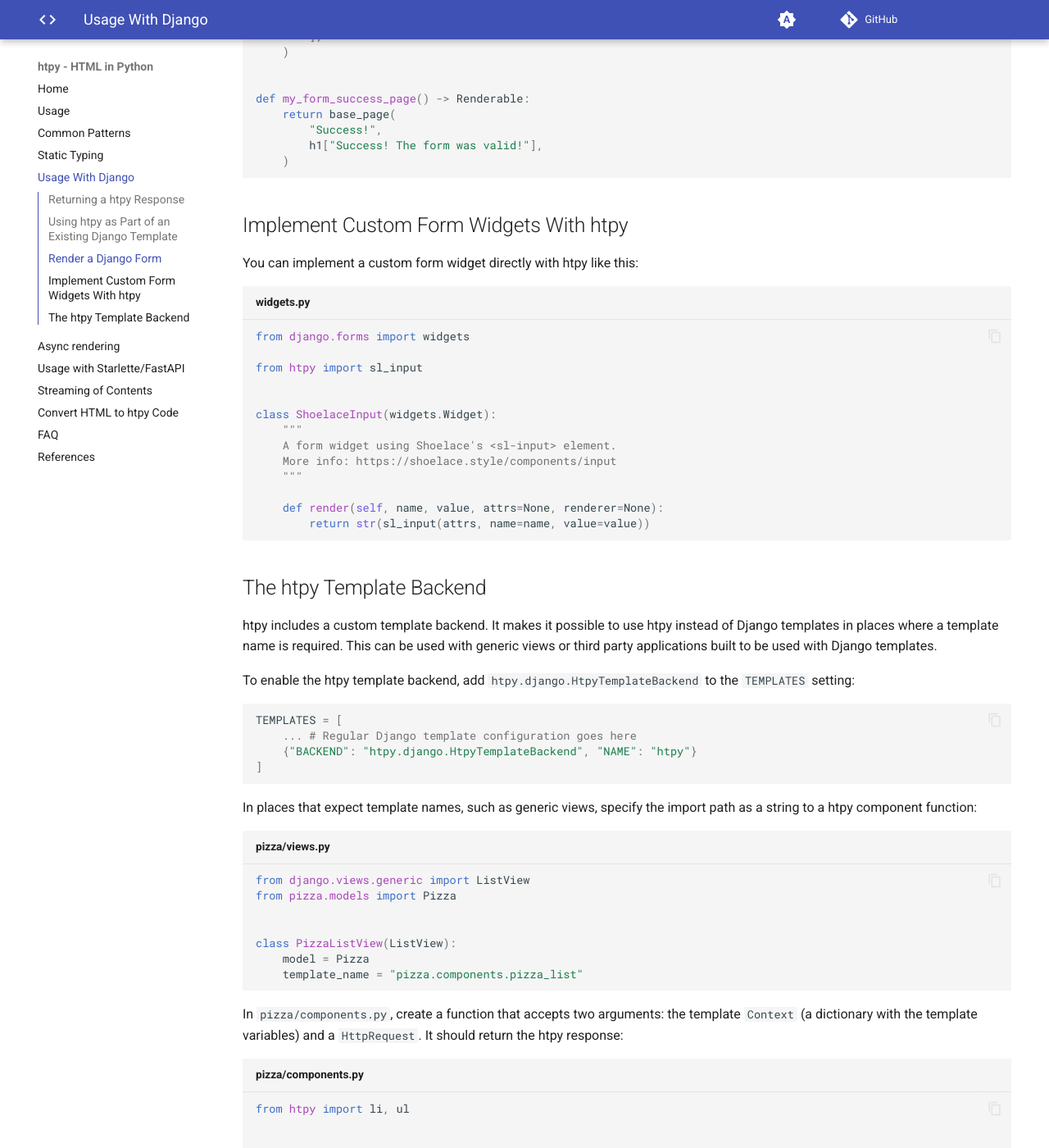
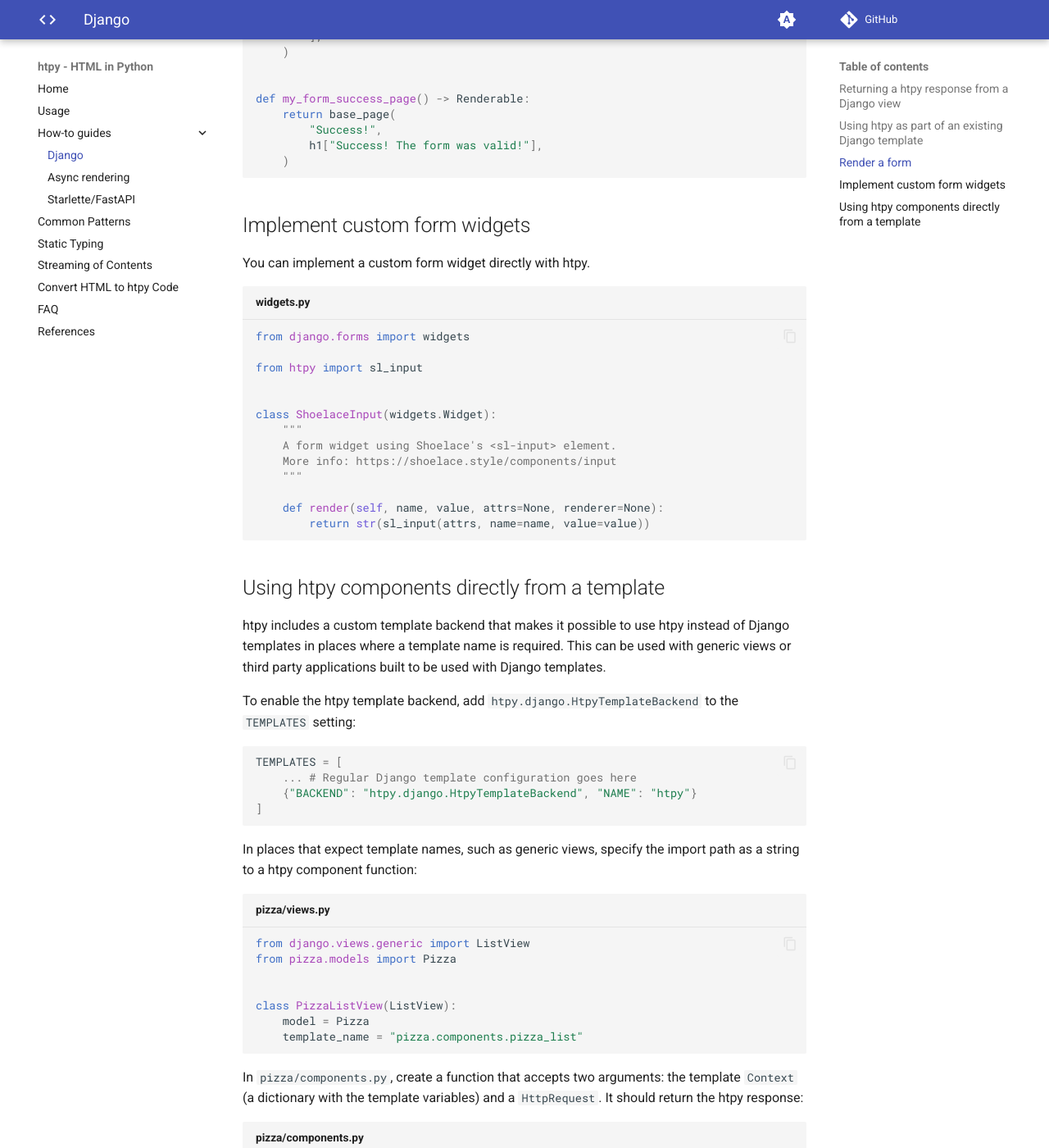
Before and after one commit to pelme/htpy, an MkDocs documentation site: the page built from docs/how-to/django.md, in a window 1280 px wide and 1400 px high, scrolled down 2207 px. Shown: the whole window at 82% size. Built offline with MkDocs 1.6.1 and Material for MkDocs 9.7.7, drawn with Linux system fonts in a browser that asks for light colours; comment, search, counter and statistics services are not loaded; some of the changed text lies outside the part shown.

Commit message:
docs: Create a how-to guide section. (#167)
Move async, django and starlette docs there.

They are mostly how-to guides and is a starting point for improving the documentation structure.

````diff
--- a/docs/django.md
+++ b/docs/how-to/django.md
@@ -1,10 +1,8 @@
-# Usage With Django
+# Django
 
-htpy is not tied to any specific web framework. Nonetheless, htpy works great
-when combined with Django. This page contains information and useful techniques
-on how to combine htpy and Django.
+htpy works great with Django. This page contains information how you integrate htpy with Django.
 
-## Returning a htpy Response
+## Returning a htpy response from a Django view
 
 htpy elements can be passed directly to `HttpResponse`:
 
@@ -16,7 +14,7 @@
     return HttpResponse(html[body[div["Hi Django!"]]])
 ```
 
-## Using htpy as Part of an Existing Django Template
+## Using htpy as part of an existing Django template
 
 htpy elements are marked as "safe" and can be injected directly into Django
 templates. This can be useful if you want to start using htpy gradually in an
@@ -108,9 +106,9 @@
     )
 ```
 
-## Implement Custom Form Widgets With htpy
+## Implement custom form widgets
 
-You can implement a custom form widget directly with htpy like this:
+You can implement a custom form widget directly with htpy.
 
 ```py title="widgets.py"
 from django.forms import widgets
@@ -128,10 +126,10 @@
         return str(sl_input(attrs, name=name, value=value))
 ```
 
-## The htpy Template Backend
+## Using htpy components directly from a template
 
-htpy includes a custom template backend. It makes it possible to use htpy
-instead of Django templates in places where a template name is required.  This
+htpy includes a custom template backend that makes it possible to use htpy
+instead of Django templates in places where a template name is required. This
 can be used with generic views or third party applications built to be used with
 Django templates.
 
--- a/mkdocs.yml
+++ b/mkdocs.yml
@@ -4,7 +4,6 @@
   name: material
   features:
     - content.code.copy
-    - toc.integrate
   palette:
     - media: "(prefers-color-scheme)"
       toggle:
@@ -25,11 +24,12 @@
 nav:
   - README.md
   - usage.md
+  - How-to guides:
+      - how-to/django.md
+      - how-to/async.md
+      - how-to/starlette.md
   - common-patterns.md
   - static-typing.md
-  - django.md
-  - async.md
-  - starlette.md
   - streaming.md
   - html2htpy.md
   - faq.md
@@ -55,4 +55,7 @@
 plugins:
   - redirects:
       redirect_maps:
-        'changelog.md': 'https://github.com/pelme/htpy/releases'
+        "changelog.md": "https://github.com/pelme/htpy/releases"
+        async.md: how-to/async.md
+        django.md: how-to/django.md
+        starlette.md: how-to/starlette.md
````
Also changed, not shown: other parts of docs/how-to/django.md (+1 -1 lines), docs/how-to/async.md (renamed from docs/async.md, +2 -2 lines), docs/how-to/starlette.md (renamed from docs/starlette.md, +3 -4 lines).
